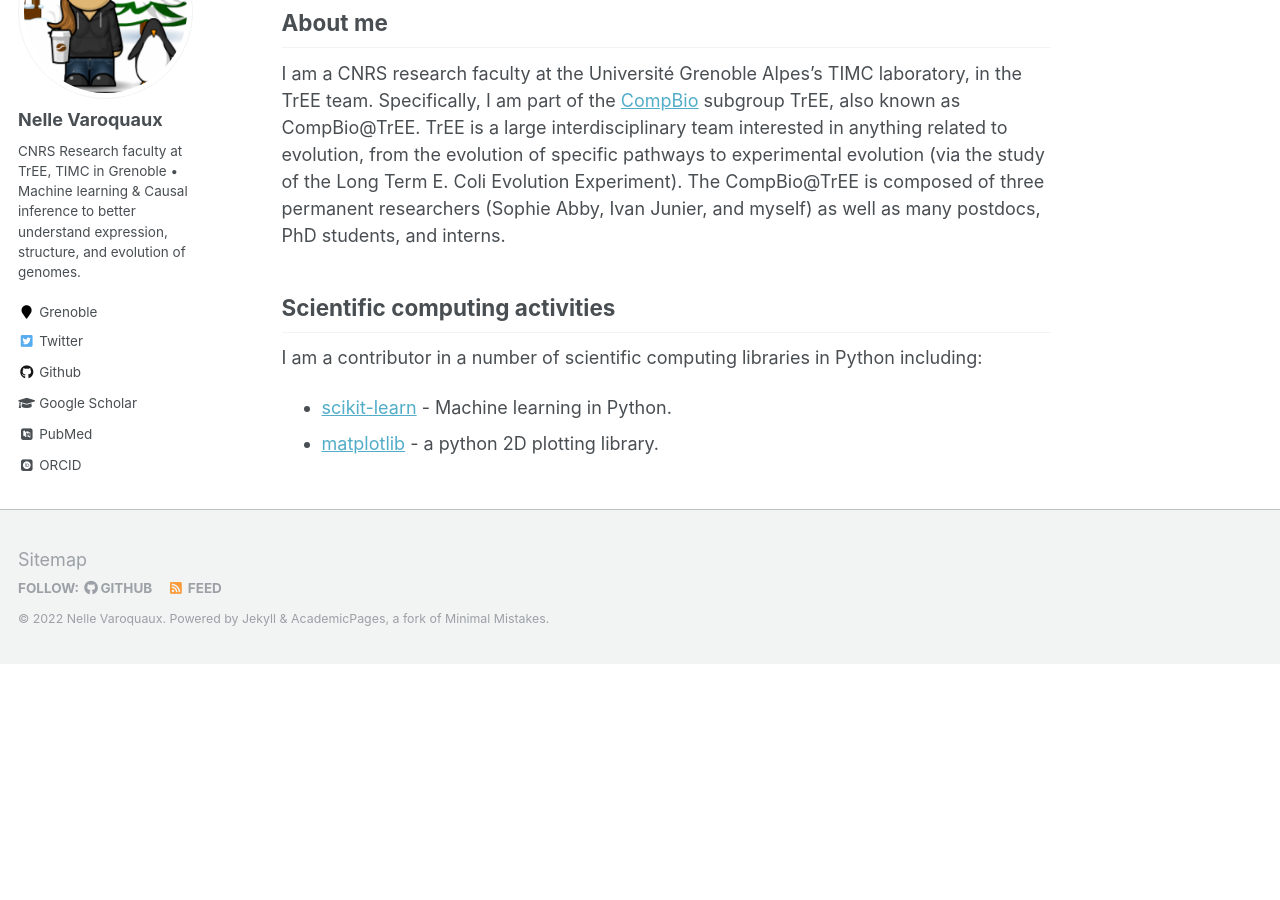
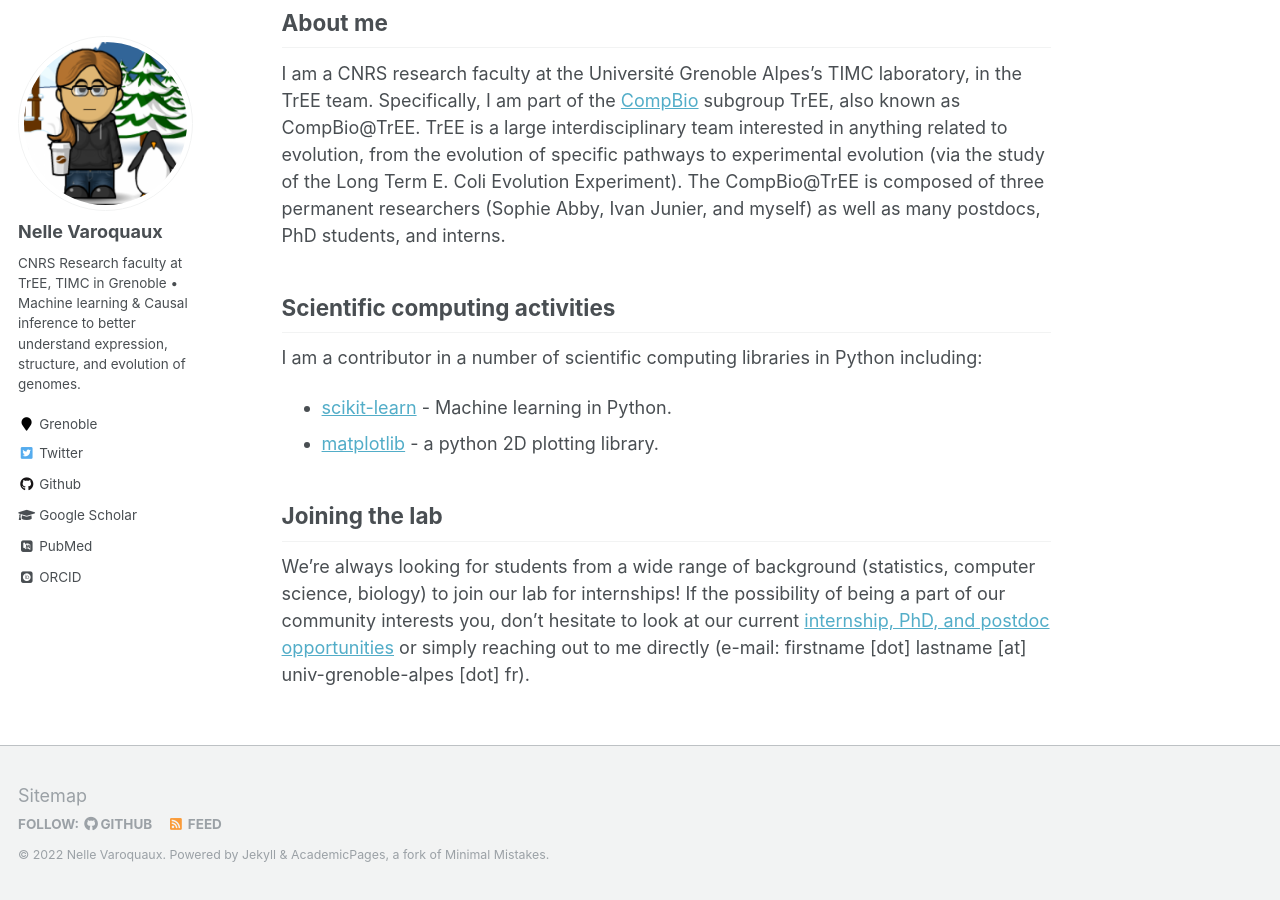
Before and after one commit to NelleV/nellev.github.io, a Jekyll site: the page built from _pages/about.md, in a window 1280 px wide and 900 px high, scrolled down 694 px. Built offline with Jekyll 4.4.1, drawn with Linux system fonts in a browser that asks for light colours; some web fonts are replaced; before the commit the page ends 1358 px from its top, so only the background shows below that.

Commit message:
Adding an element about joining us

```diff
--- a/_pages/about.md
+++ b/_pages/about.md
@@ -50,3 +50,14 @@ I am a contributor in a number of scientific computing libraries in Python inclu
 
 - [scikit-learn](scikit-learn.org) - Machine learning in Python.
 - [matplotlib](matplotlib.org) - a python 2D plotting library.
+
+## Joining the lab
+
+
+We're always looking for students from a wide range of background (statistics,
+computer science, biology) to join our lab for internships! If the possibility
+of being a part of our community interests you, don't hesitate to look at our
+current [internship, PhD, and postdoc
+opportunities](https://tree-timc.github.io/compbio/joinus/) or simply reaching
+out to me directly (e-mail:  firstname [dot] lastname [at]
+univ-grenoble-alpes [dot] fr).
```
